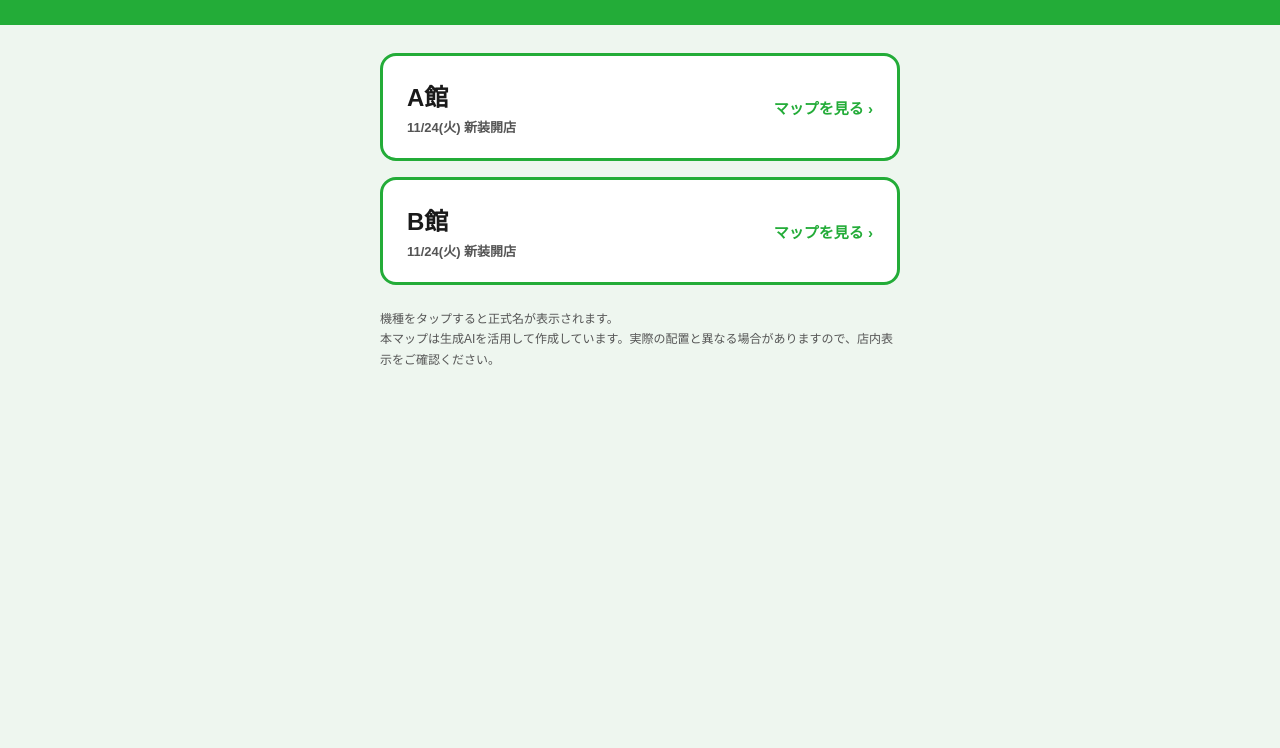
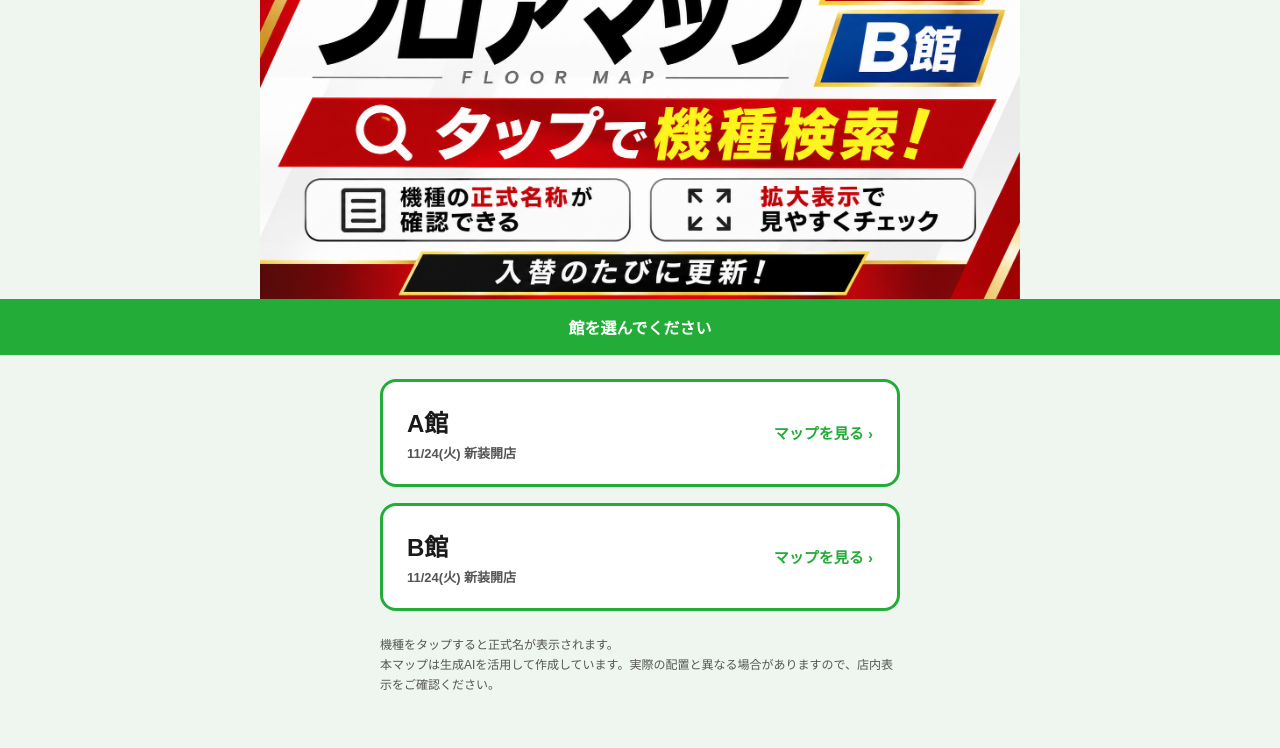
Before and after one commit to toaykotobuki-shikahama/shikahama-floormap, a plain HTML site: page index.html in a window 1280 px wide. Shown: the part 99-847 px from the top of the page. Before the commit the page ends 800 px from the top, so only its background shows below. Drawn offline with Linux system fonts and the light colour scheme.

Commit message:
Update index.html

```diff
--- a/index.html
+++ b/index.html
@@ -5,17 +5,24 @@
 <meta name="viewport" content="width=device-width,initial-scale=1,viewport-fit=cover">
 <title>鹿浜 フロアマップ</title>
 <meta name="description" content="鹿浜A館・B館のフロアマップ｜機種をタップすると正式名が表示されます">
+<meta property="og:type" content="website">
+<meta property="og:url" content="https://toaykotobuki-shikahama.github.io/shikahama-floormap/">
 <meta property="og:title" content="鹿浜 フロアマップ">
-<meta property="og:description" content="鹿浜A館・B館のフロアマップ">
-<meta property="og:image" content="https://toaykotobuki-shikahama.github.io/shikahama-floormap/shikahama-b.png">
+<meta property="og:description" content="鹿浜A館・B館のフロアマップ｜機種をタップすると正式名が表示されます">
+<meta property="og:image" content="https://toaykotobuki-shikahama.github.io/shikahama-floormap/shikahama-top.png">
+<meta property="og:image:alt" content="コトブキプラス鹿浜店 フロアマップ（A館・B館）">
 <meta name="twitter:card" content="summary_large_image">
+<meta name="twitter:title" content="鹿浜 フロアマップ">
+<meta name="twitter:description" content="鹿浜A館・B館のフロアマップ｜機種をタップすると正式名が表示されます">
+<meta name="twitter:image" content="https://toaykotobuki-shikahama.github.io/shikahama-floormap/shikahama-top.png">
 <style>
   * { box-sizing: border-box; }
   body { margin: 0; font-family: "Noto Sans JP", "Hiragino Sans", "Yu Gothic", "Meiryo", sans-serif; background: #EEF6EF; color: #1A1A1A; }
-  header { background: #23AC38; color: #fff; padding: 28px 20px; text-align: center; }
-  header h1 { margin: 0; font-size: 28px; font-weight: 900; letter-spacing: .04em; }
-  header p { margin: 8px 0 0; font-size: 14px; opacity: .9; }
-  main { max-width: 560px; margin: 0 auto; padding: 28px 20px 40px; }
+  .top { display: block; width: 100%; max-width: 760px; margin: 0 auto; }
+  .top img { display: block; width: 100%; height: auto; }
+  header { background: #23AC38; color: #fff; padding: 16px 20px; text-align: center; }
+  header p { margin: 0; font-size: 16px; font-weight: 700; }
+  main { max-width: 560px; margin: 0 auto; padding: 24px 20px 40px; }
   a.hall { display: flex; align-items: center; justify-content: space-between; background: #fff; border: 3px solid #23AC38; border-radius: 16px; padding: 22px 24px; margin-bottom: 16px; color: #1A1A1A; text-decoration: none; font-size: 24px; font-weight: 900; }
   a.hall span { font-size: 15px; font-weight: 700; color: #23AC38; }
   a.hall .name small { display: block; font-size: 13px; font-weight: 700; color: #555; margin-top: 4px; min-height: 1em; }
@@ -24,8 +31,11 @@
 </style>
 </head>
 <body>
+<div class="top">
+  <img src="shikahama-top.png" alt="コトブキプラス鹿浜店 フロアマップ A館・B館 タップで機種検索" width="1734" height="907">
+</div>
 <header>
-  <h1>鹿浜 フロアマップ</h1>
+  <h1 style="position:absolute;width:1px;height:1px;overflow:hidden;clip:rect(0 0 0 0);">鹿浜 フロアマップ</h1>
   <p>館を選んでください</p>
 </header>
 <main>
```
